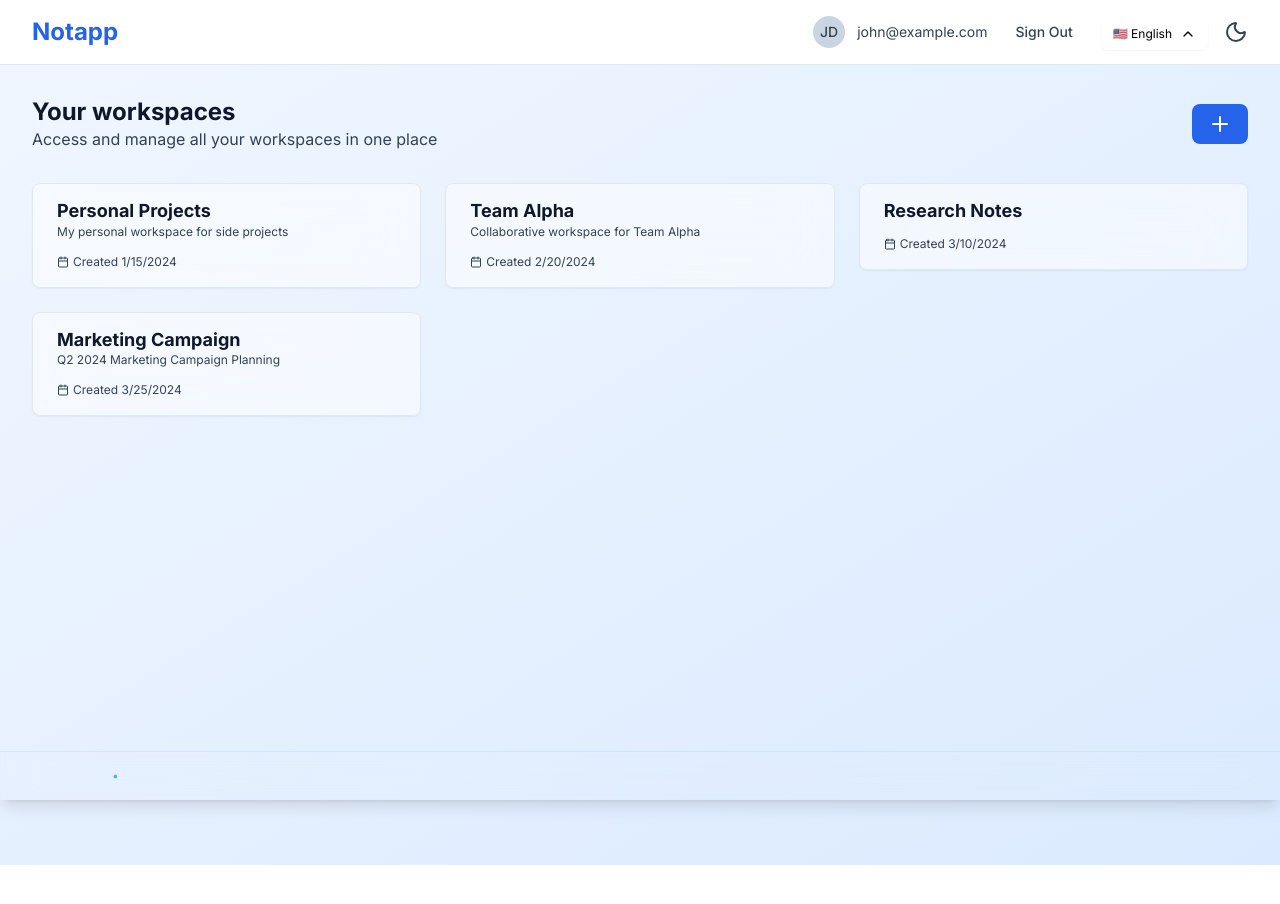
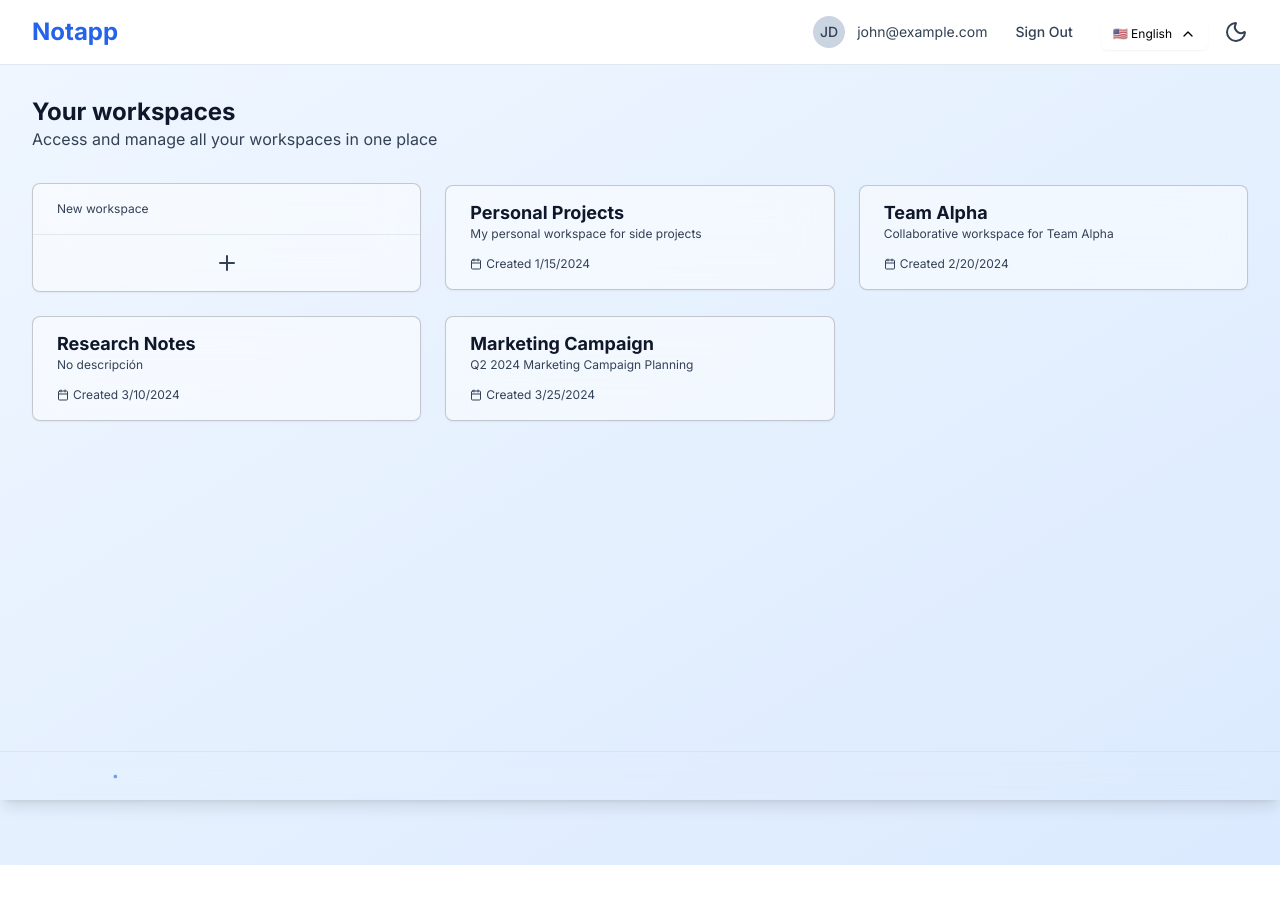
Before and after one commit to sebastianvelo/notium, a Next.js app: page /workspaces in a window 1280 px wide. Shown: the top 904 px of the page. Built offline with nearby package versions, Linux system fonts and the light colour scheme.

Commit message:
[refactor]: Fix styles and add wordings

```diff
--- a/components/pages/workspaces/ui/header/WorkspacesLayoutHeader.tsx
+++ b/components/pages/workspaces/ui/header/WorkspacesLayoutHeader.tsx
@@ -1,9 +1,6 @@
-import Button from "@/components/ui/atoms/button/Button";
 import Text from "@/components/ui/atoms/text/Text";
 import Title from "@/components/ui/atoms/title/Title";
 import I18n from "@/context/language/common/I18nKeys";
-import { Plus } from "lucide-react";
-import Link from "next/link";
 
 const WorkspacesLayoutHeader: React.FC = () => {
     return (
@@ -12,11 +9,6 @@ const WorkspacesLayoutHeader: React.FC = () => {
                 <Title t={I18n.WORKSPACES.HEADER.TITLE} />
                 <Text t={I18n.WORKSPACES.HEADER.SUBTITLE} />
             </div>
-            <Link href="/workspaces/new">
-                <Button>
-                    <Plus />
-                </Button>
-            </Link>
         </div>
     );
 };
--- a/components/pages/workspaces/ui/list/WorkspacesLayoutList.tsx
+++ b/components/pages/workspaces/ui/list/WorkspacesLayoutList.tsx
@@ -1,5 +1,6 @@
 import Workspace from "@/types/Workspace";
 import WorkspaceCard from "./card/WorkspaceCard";
+import WorkspacesNewButton from "./new/WorkspacesNewButton";
 import WorkspacesEmptyList from "./WorkspacesEmptyList";
 
 export interface WorkspacesLayoutListProps {
@@ -18,7 +19,8 @@ const WorkspacesLayoutList: React.FC<WorkspacesLayoutListProps> = ({ workspaces,
     };
 
     return workspaces.length > 0 ? (
-        <div className="grid grid-cols-1 md:grid-cols-2 lg:grid-cols-3 gap-6">
+        <div className="grid grid-cols-1 md:grid-cols-2 lg:grid-cols-3 gap-6 items-center">
+            <WorkspacesNewButton />
             {workspaces.map(workspace => (
                 <WorkspaceCard key={workspace.id} workspace={workspace} />
             ))}
--- a/components/pages/workspaces/ui/list/card/WorkspaceCard.tsx
+++ b/components/pages/workspaces/ui/list/card/WorkspaceCard.tsx
@@ -1,6 +1,7 @@
 import Text from "@/components/ui/atoms/text/Text";
 import Title from "@/components/ui/atoms/title/Title";
 import Card, { CardBody } from "@/components/ui/molecules/card/Card";
+import I18n from "@/context/language/common/I18nKeys";
 import Workspace from "@/types/Workspace";
 import { Calendar } from "lucide-react";
 import Link from "next/link";
@@ -16,7 +17,7 @@ const WorkspaceCard: React.FC<WorkspaceCardProps> = ({ workspace }) => {
                 <CardBody className="space-y-3">
                     <div>
                         <Title size="xs">{workspace.name}</Title>
-                        {workspace.description && <Text size="xs">{workspace.description}</Text>}
+                        <Text size="xs" t={workspace.description ?? I18n.WORKSPACES.CARD.WITHOUT_DESCRIPTION}/>
                     </div>
                     <Text size="xs" className="flex items-center space-x-1">
                         <Calendar className="w-3 h-3" />
--- /dev/null
+++ b/components/pages/workspaces/ui/list/new/WorkspacesNewButton.tsx
@@ -0,0 +1,24 @@
+import Text from "@/components/ui/atoms/text/Text";
+import Card, { CardBody, CardHeader } from "@/components/ui/molecules/card/Card";
+import I18n from "@/context/language/common/I18nKeys";
+import { Plus } from "lucide-react";
+import Link from "next/link";
+
+const WorkspacesNewButton: React.FC = () => {
+    return (
+        <Link href={`/workspaces/new`}>
+            <Card hover>
+                <CardHeader>
+                    <Text size="xs" t={I18n.WORKSPACES.NEW} />
+                </CardHeader>
+                <CardBody className="space-y-3 h-max flex items-center justify-center">
+                    <Text>
+                        <Plus />
+                    </Text>
+                </CardBody>
+            </Card>
+        </Link>
+    );
+};
+
+export default WorkspacesNewButton;
--- a/components/ui/molecules/card/Card.tsx
+++ b/components/ui/molecules/card/Card.tsx
@@ -11,7 +11,7 @@ const Card: React.FC<CardProps> = ({ children, className = "", onClick, hover =
     const hoverStyles = hover ? "hover:shadow-lg hover:border-secondary-300 dark:border-secondary-800 cursor-pointer" : "";
 
     return (
-        <div className={`backdrop-blur-xl bg-white/50 dark:bg-black/30 border border-secondary-200 dark:border-secondary-900 rounded-lg shadow-sm transition-all ${hoverStyles} ${className}`} onClick={onClick}>
+        <div className={`backdrop-blur-xl bg-white/50 dark:bg-black/30 border border-black/20 dark:border-white/20 rounded-lg shadow-sm transition-all ${hoverStyles} ${className}`} onClick={onClick}>
             {children}
         </div>
     );
--- a/context/language/common/I18nKeys.ts
+++ b/context/language/common/I18nKeys.ts
@@ -4,6 +4,10 @@ const I18n = {
             TITLE: "workspaces.header.title",
             SUBTITLE: "workspaces.header.subtitle"
         },
+        NEW: "workspaces.new",
+        CARD: {
+            WITHOUT_DESCRIPTION: "workspaces.card.without-description"
+        }
     },
     WORKSPACE: {
         HEADER: {
--- a/context/language/locales/en.json
+++ b/context/language/locales/en.json
@@ -1,6 +1,8 @@
 {
     "workspaces.header.title": "Your workspaces",
     "workspaces.header.subtitle": "Access and manage all your workspaces in one place",
+    "workspaces.new": "New workspace",
+    "workspaces.card.without-description": "No descripción",
     "workspace.header.title": "Workspace overview",
     "workspace.header.subtitle": "Manage notes, members and settings",
     "workspace.notes.button": "Notes",
--- a/context/language/locales/es.json
+++ b/context/language/locales/es.json
@@ -1,6 +1,8 @@
 {
     "workspaces.header.title": "Tus espacios de trabajo",
     "workspaces.header.subtitle": "Accede y gestiona todos tus espacios desde un solo lugar",
+    "workspaces.new": "Nuevo espacio",
+    "workspaces.card.without-description": "Sin descripción",
     "workspace.header.title": "Resumen del espacio",
     "workspace.header.subtitle": "Gestiona notas, miembros y configuración",
     "workspace.notes.button": "Notas",
```
